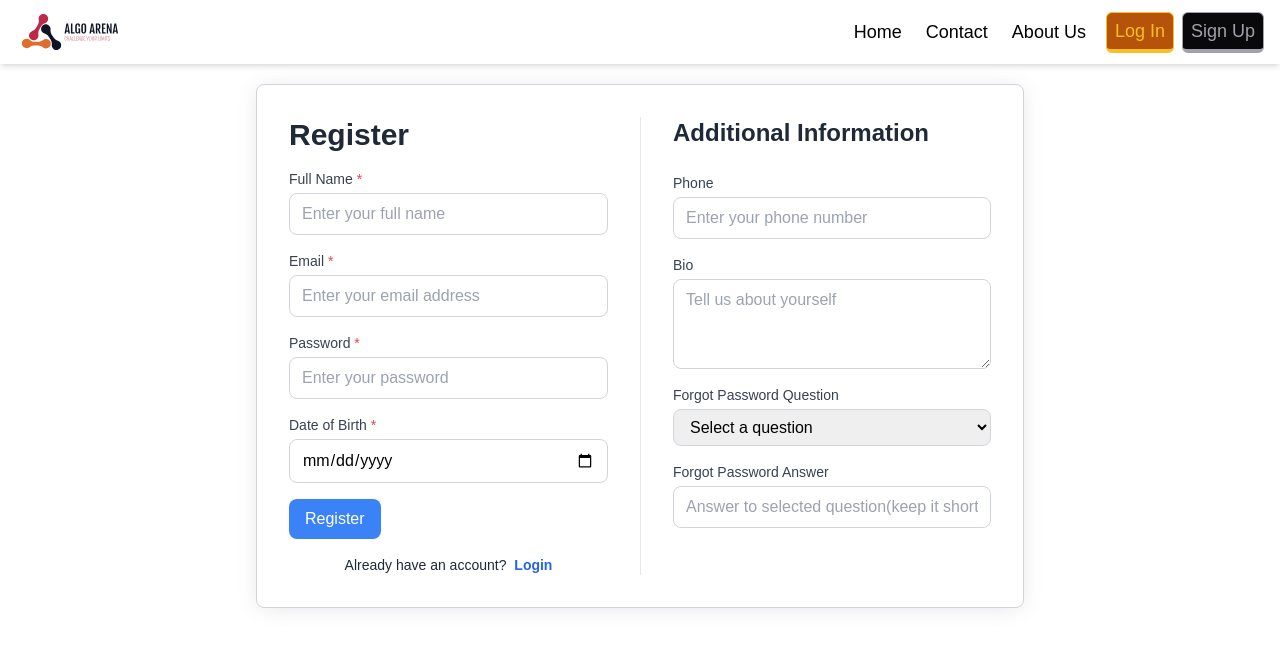
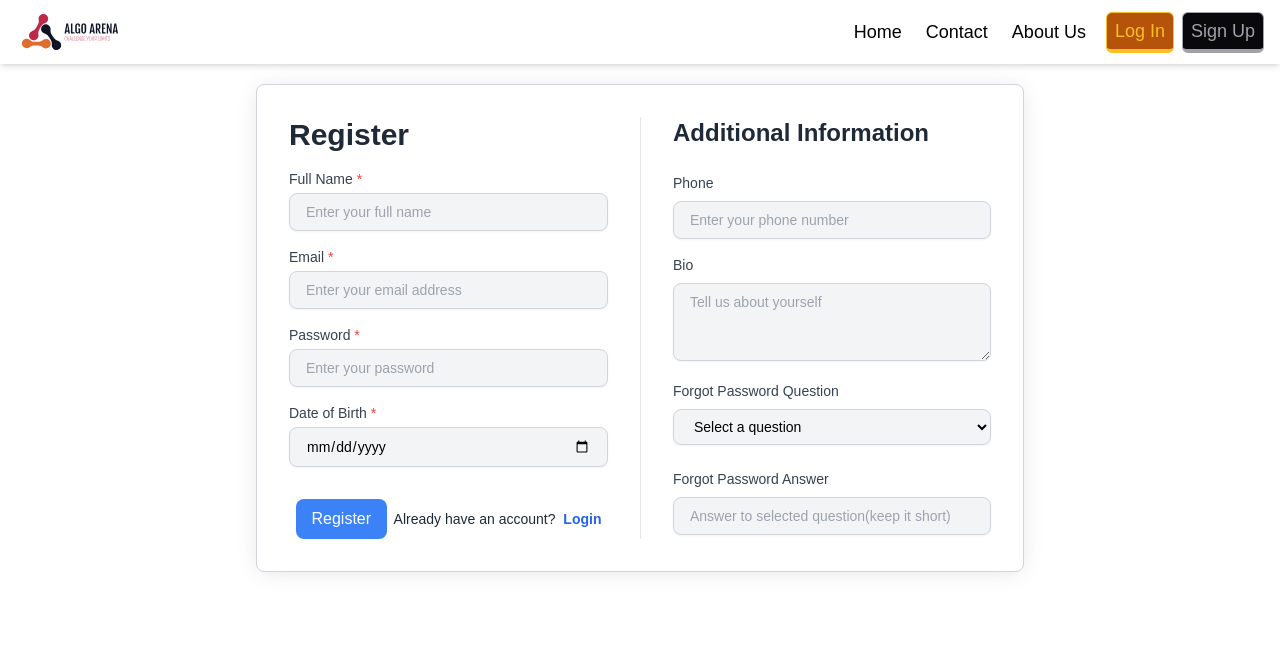
Before and after one commit to Sonicetorock/AlgoArena, a React (Vite) app in the folder client/: page /register in a window 1280 px wide. Shown: the top 648 px of the page. Built offline with nearby package versions, Linux system fonts and the light colour scheme.

Commit message:
UI updates in login and register, added routes in app.jsx

```diff
--- a/client/package.json
+++ b/client/package.json
@@ -10,15 +10,19 @@
     "preview": "vite preview"
   },
   "dependencies": {
+    "@monaco-editor/react": "^4.6.0",
     "axios": "^1.7.2",
     "chart.js": "^4.4.3",
     "jwt-decode": "^4.0.0",
     "react": "^18.2.0",
     "react-dom": "^18.2.0",
     "react-hot-toast": "^2.4.1",
+    "react-icons": "^5.2.1",
     "react-loader-spinner": "^6.1.6",
     "react-router-dom": "^6.23.1",
-    "recharts": "^2.12.7"
+    "react-tooltip": "^5.27.0",
+    "recharts": "^2.12.7",
+    "typed.js": "^2.1.0"
   },
   "devDependencies": {
     "@types/react": "^18.2.66",
--- a/client/src/App.jsx
+++ b/client/src/App.jsx
@@ -10,6 +10,9 @@ import AccountProfilePage from './pages/AccountProfilePage';
 import NotFound from './pages/NotFound';
 import ProtectedRoute from './components/ProtectedRoute';
 import { AuthProvider } from './context/AuthContext';
+import PostProblemPage from './pages/admin/PostProblemPage';
+import EditProblemPage from './pages/admin/EditProblemPage';
+import ProblemPage from './pages/user/ProblemPage';
 
 const HomeLayout = () => (
   <>
@@ -38,13 +41,13 @@ const router = createBrowserRouter(
 
       {/* Home routes (unauthenticated) */}
 
+      {/*see protect route comp*/}
       <Route element={
         <ProtectedRoute authenticationReq={false} toWhere="/">
           <HomeLayout /> {/*Layout is protected so no explicitly need of protectedRoutes for subroutes of this */}
         </ProtectedRoute>
         }>
         <Route index element={<HomePage />}/>
-         {/*see protect route comp*/}
         <Route path="login" element={
             <LoginPage />
           } />
@@ -61,6 +64,7 @@ const router = createBrowserRouter(
         </ProtectedRoute>}>
         <Route index path="dashboard" element={<UserDashboardPage />} />
         <Route path="account" element={<AccountProfilePage />} />
+        <Route path="problems/:id" element={<ProblemPage />} />
       </Route>
 
       {/* Admin routes */}
@@ -71,6 +75,8 @@ const router = createBrowserRouter(
       }>
         <Route index path="dashboard" element={<AdminDashboardPage />} />
          <Route path="account" element={<AccountProfilePage />} />
+         <Route path="post-problem" element={<PostProblemPage />} />
+          <Route path="edit-problem/:id" element={<EditProblemPage />} />
       </Route>
 
       {/* Others*/}
--- a/client/src/pages/LoginPage.jsx
+++ b/client/src/pages/LoginPage.jsx
@@ -65,7 +65,7 @@ const LoginPage = () => {
                                         value={email}
                                         onChange={(e) => setEmail(e.target.value)}
                                         required
-                                        className="w-full text-sm text-gray-800 border border-gray-300 px-4 py-3 rounded-lg outline-blue-600"
+                                        className="text-sm custom-input w-full px-4 py-2 border border-gray-300 rounded-lg shadow-sm transition duration-300 ease-in-out transform focus:-translate-y-1 focus:outline-blue-300 hover:shadow-lg hover:border-blue-300 bg-gray-100"
                                         placeholder="Enter email"
                                     />
                                     <svg
@@ -92,8 +92,7 @@ const LoginPage = () => {
                                         value={password}
                                         onChange={(e) => setPassword(e.target.value)}
                                         required
-                                        className="w-full text-sm text-gray-800 border border-gray-300 px-4 py-3 rounded-lg outline-blue-600"
-                                        placeholder="Enter password"
+                                        className="text-sm custom-input w-full px-4 py-2 border border-gray-300 rounded-lg shadow-sm transition duration-300 ease-in-out transform focus:-translate-y-1 focus:outline-blue-300 hover:shadow-lg hover:border-blue-300 bg-gray-100"
                                     />
                                     <svg
                                         xmlns="http://www.w3.org/2000/svg"
--- a/client/src/pages/RegisterPage.jsx
+++ b/client/src/pages/RegisterPage.jsx
@@ -60,7 +60,7 @@ const RegisterPage = () => {
                                 name="fullname"
                                 value={formData.fullname}
                                 onChange={handleInput}
-                                className="border border-gray-300 rounded-lg px-3 py-2 focus:outline-none focus:ring-2 focus:ring-blue-500"
+                                className="text-sm custom-input w-full px-4 py-2 border border-gray-300 rounded-lg shadow-sm transition duration-300 ease-in-out transform focus:-translate-y-1 focus:outline-blue-300 hover:shadow-lg hover:border-blue-300 bg-gray-100"
                                 placeholder="Enter your full name"
                                 required
                             />
@@ -75,7 +75,7 @@ const RegisterPage = () => {
                                 name="email"
                                 value={formData.email}
                                 onChange={handleInput}
-                                className="border border-gray-300 rounded-lg px-3 py-2 focus:outline-none focus:ring-2 focus:ring-blue-500"
+                                className="text-sm custom-input w-full px-4 py-2 border border-gray-300 rounded-lg shadow-sm transition duration-300 ease-in-out transform focus:-translate-y-1 focus:outline-blue-300 hover:shadow-lg hover:border-blue-300 bg-gray-100"
                                 placeholder="Enter your email address"
                                 required
                             />
@@ -90,7 +90,7 @@ const RegisterPage = () => {
                                 name="password"
                                 value={formData.password}
                                 onChange={handleInput}
-                                className="border border-gray-300 rounded-lg px-3 py-2 focus:outline-none focus:ring-2 focus:ring-blue-500"
+                                className="text-sm custom-input w-full px-4 py-2 border border-gray-300 rounded-lg shadow-sm transition duration-300 ease-in-out transform focus:-translate-y-1 focus:outline-blue-300 hover:shadow-lg hover:border-blue-300 bg-gray-100"
                                 placeholder="Enter your password"
                                 required
                             />
@@ -105,30 +105,32 @@ const RegisterPage = () => {
                                 name="dob"
                                 value={formData.dob}
                                 onChange={handleInput}
-                                className="border border-gray-300 rounded-lg px-3 py-2 focus:outline-none focus:ring-2 focus:ring-blue-500"
+                                className="text-sm custom-input w-full px-4 py-2 border border-gray-300 rounded-lg shadow-sm transition duration-300 ease-in-out transform focus:-translate-y-1 focus:outline-blue-300 hover:shadow-lg hover:border-blue-300 bg-gray-100"
                                 required
                             />
                         </div>
+                        <div className='flex justify-evenly items-baseline'>
                         <button
                             type="submit"
                             className="bg-blue-500 text-white py-2 px-4 rounded-lg hover:bg-blue-600 focus:outline-none focus:ring-2 focus:ring-blue-500 mt-4"
                         >
                             Register
                         </button>
-                    </form>
                     <p className="mt-4 text-sm text-center text-gray-800">
                         Already have an account?{' '}
                         <Link to="/login" className="text-blue-600 font-semibold hover:underline ml-1 whitespace-nowrap">
                             Login
                         </Link>
                     </p>
-                    {error && <p className="text-red-500 mt-4">{error}</p>}
+                    </div>
+                    </form>
+                    {/* {error && <p className="text-red-500 mt-4">{error}</p>} */}
                 </div>
                 {/* Additional Information */}
                 <div className="w-1/2 pl-8 border-l">
                     <h2 className="text-gray-800 text-2xl font-extrabold mb-6">Additional Information</h2>
                     <div className="flex flex-col">
-                        <label htmlFor="phone" className="text-sm font-medium text-gray-700 mb-1">
+                        <label htmlFor="phone" className="text-sm font-medium text-gray-700 mb-2">
                             Phone
                         </label>
                         <input
@@ -137,12 +139,12 @@ const RegisterPage = () => {
                             name="phone"
                             value={formData.phone}
                             onChange={handleInput}
-                            className="border border-gray-300 rounded-lg px-3 py-2 focus:outline-none focus:ring-2 focus:ring-blue-500"
+                            className="text-sm custom-input w-full px-4 py-2 border border-gray-300 rounded-lg shadow-sm transition duration-300 ease-in-out transform focus:-translate-y-1 focus:outline-blue-300 hover:shadow-lg hover:border-blue-300 bg-gray-100"
                             placeholder="Enter your phone number"
                         />
                     </div>
                     <div className="flex flex-col mt-4">
-                        <label htmlFor="bio" className="text-sm font-medium text-gray-700 mb-1">
+                        <label htmlFor="bio" className="text-sm font-medium text-gray-700 mb-2">
                             Bio
                         </label>
                         <textarea
@@ -151,12 +153,12 @@ const RegisterPage = () => {
                             value={formData.bio}
                             onChange={handleInput}
                             rows="3"
-                            className="border border-gray-300 rounded-lg px-3 py-2 focus:outline-none focus:ring-2 focus:ring-blue-500"
+                            className="text-sm custom-input w-full px-4 py-2 border border-gray-300 rounded-lg shadow-sm transition duration-300 ease-in-out transform focus:-translate-y-1 focus:outline-blue-300 hover:shadow-lg hover:border-blue-300 bg-gray-100"
                             placeholder="Tell us about yourself"
                         />
                     </div>
-                    <div className="flex flex-col mt-4">
-                        <label htmlFor="forgotPassQ" className="text-sm font-medium text-gray-700 mb-1">
+                    <div className="flex flex-col mt-5">
+                        <label htmlFor="forgotPassQ" className="text-sm font-medium text-gray-700 mb-2">
                             Forgot Password Question
                         </label>
                         <select
@@ -164,7 +166,7 @@ const RegisterPage = () => {
                             name="forgotPassQ"
                             value={formData.forgotPassQ}
                             onChange={handleInput}
-                            className="border border-gray-300 rounded-lg px-3 py-2 focus:outline-none focus:ring-2 focus:ring-blue-500"
+                            className="text-sm custom-input w-full px-4 py-2 border border-gray-300 rounded-lg shadow-sm transition duration-300 ease-in-out transform focus:-translate-y-1 focus:outline-blue-300 hover:shadow-lg hover:border-blue-300 bg-gray-100"
                         >
                             <option value="">Select a question</option>
                             <option value="What is your pet's name?">What is your pet's name?</option>
@@ -175,8 +177,8 @@ const RegisterPage = () => {
                             <option value="Your dream company ?">What is your favorite food?</option>
                         </select>
                     </div>
-                    <div className="flex flex-col mt-4">
-                        <label htmlFor="forgotPassA" className="text-sm font-medium text-gray-700 mb-1">
+                    <div className="flex flex-col mt-6">
+                        <label htmlFor="forgotPassA" className="text-sm font-medium text-gray-700 mb-2">
                             Forgot Password Answer
                         </label>
                         <input
@@ -185,7 +187,7 @@ const RegisterPage = () => {
                             name="forgotPassA"
                             value={formData.forgotPassA}
                             onChange={handleInput}
-                            className="border border-gray-300 rounded-lg px-3 py-2 focus:outline-none focus:ring-2 focus:ring-blue-500"
+                            className="text-sm custom-input w-full px-4 py-2 border border-gray-300 rounded-lg shadow-sm transition duration-300 ease-in-out transform focus:-translate-y-1 focus:outline-blue-300 hover:shadow-lg hover:border-blue-300 bg-gray-100"
                             placeholder="Answer to selected question(keep it short)"
                         />
                     </div>
```
